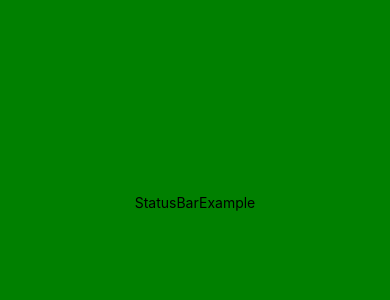
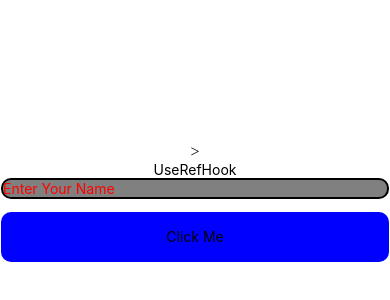
Before and after one commit to 2022BCD0052/learn-to-start-react-native-mobile-app, a React Native app: screen / in a window 390 px wide. Shown: the part 220-520 px from the top of the page. Built offline with nearby package versions, Linux system fonts and the light colour scheme.

Commit message:
use ref hook learn

```diff
--- a/App.jsx
+++ b/App.jsx
@@ -14,6 +14,7 @@ import ClassComponent from './src/components/ClassComponents';
 import UseEffectHookUnmounteed from './src/components/UseEffectHookUnmounteed';
 import HideShowToggle from './src/components/HideShowToggle';
 import StatusBarExample from './src/components/StatusBarExample';
+import UseRefHook from './src/components/UseRefHook';
 
 const App = () => {
   return (
@@ -36,7 +37,8 @@ const App = () => {
               {/* <ClassComponent/> */}
               {/* <UseEffectHookUnmounteed/> */}
               {/* <HideShowToggle/> */}
-              <StatusBarExample/>
+              {/* <StatusBarExample/> */}
+              <UseRefHook/>
 
     </View>
   );
--- /dev/null
+++ b/src/components/UseRefHook.jsx
@@ -0,0 +1,62 @@
+/* eslint-disable react-native/no-inline-styles */
+import { View, Text, TextInput, TouchableOpacity } from 'react-native';
+import React, { useRef } from 'react';
+
+const UseRefHook = () => {
+    const myRef = useRef();
+    const handleRef = () =>{
+        myRef.current.setNativeProps({
+            style: { borderColor: 'blue', borderWidth: 2 },
+            text : "yogesh"
+        })
+    }
+  return (
+    <View
+    style={{
+        flex: 1,
+        justifyContent: 'center',
+        alignItems: 'center',
+        padding :1,
+        backgroundColor : "white"
+        }}>
+
+    >
+      <Text>UseRefHook</Text>
+      <TextInput
+    ref={myRef}
+      placeholder="Enter Your Name"
+      style={{
+        backgroundColor:'gray',
+        marginBottom :13,
+        borderRadius:10,
+        width :"100%",
+        color :'black',
+        borderWidth: 2
+        }}
+
+      placeholderTextColor={'red'}
+      />
+      <TouchableOpacity
+      style={{
+        backgroundColor:'blue',
+        padding:10,
+        borderRadius:10,
+        width : '100%',
+        height :50,
+
+        justifyContent:'center',
+        alignItems:'center',
+
+
+
+        }}
+        onPress={handleRef}
+
+      >
+        <Text>Click Me</Text>
+      </TouchableOpacity>
+    </View>
+  );
+};
+
+export default UseRefHook;
```
